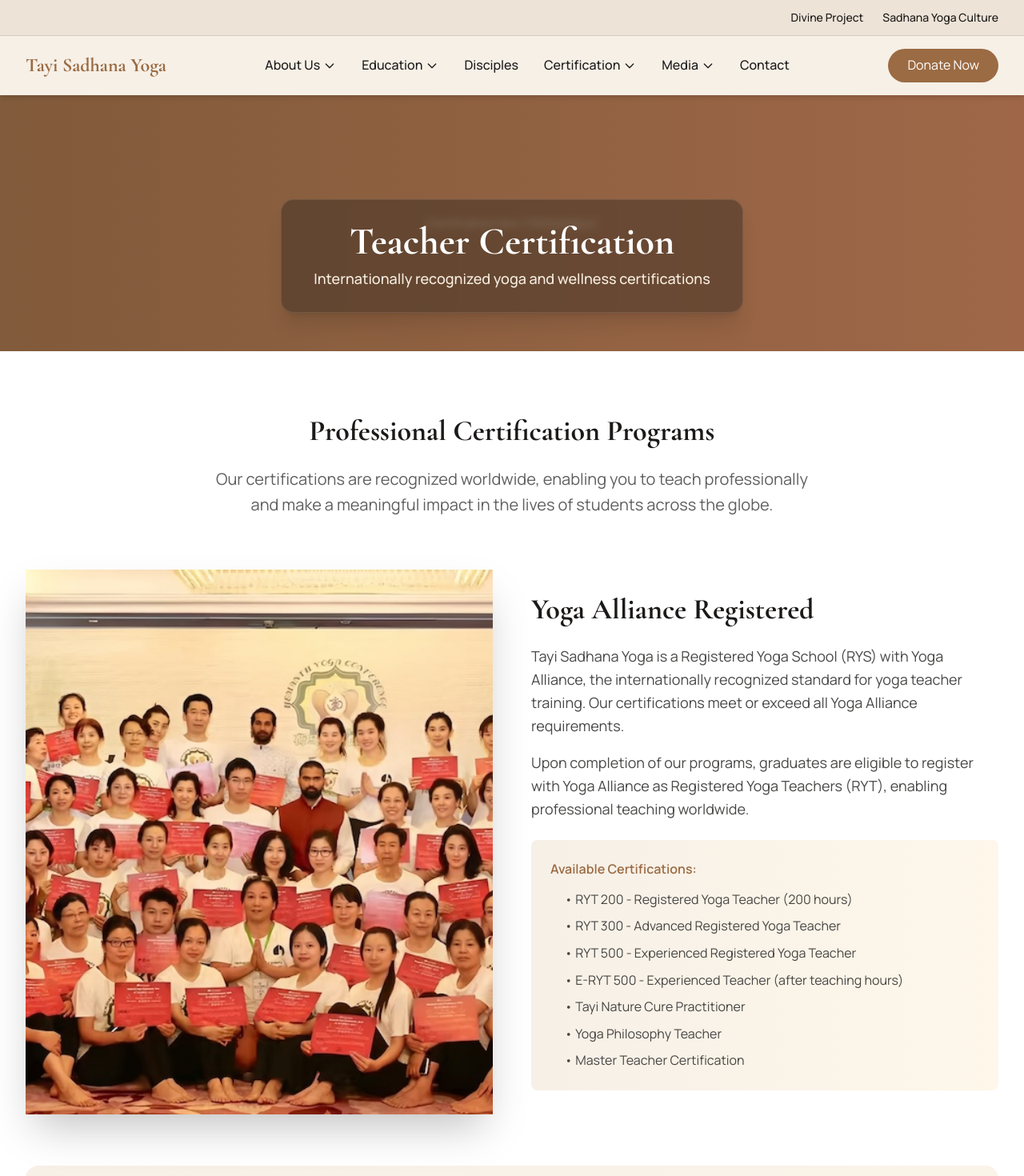
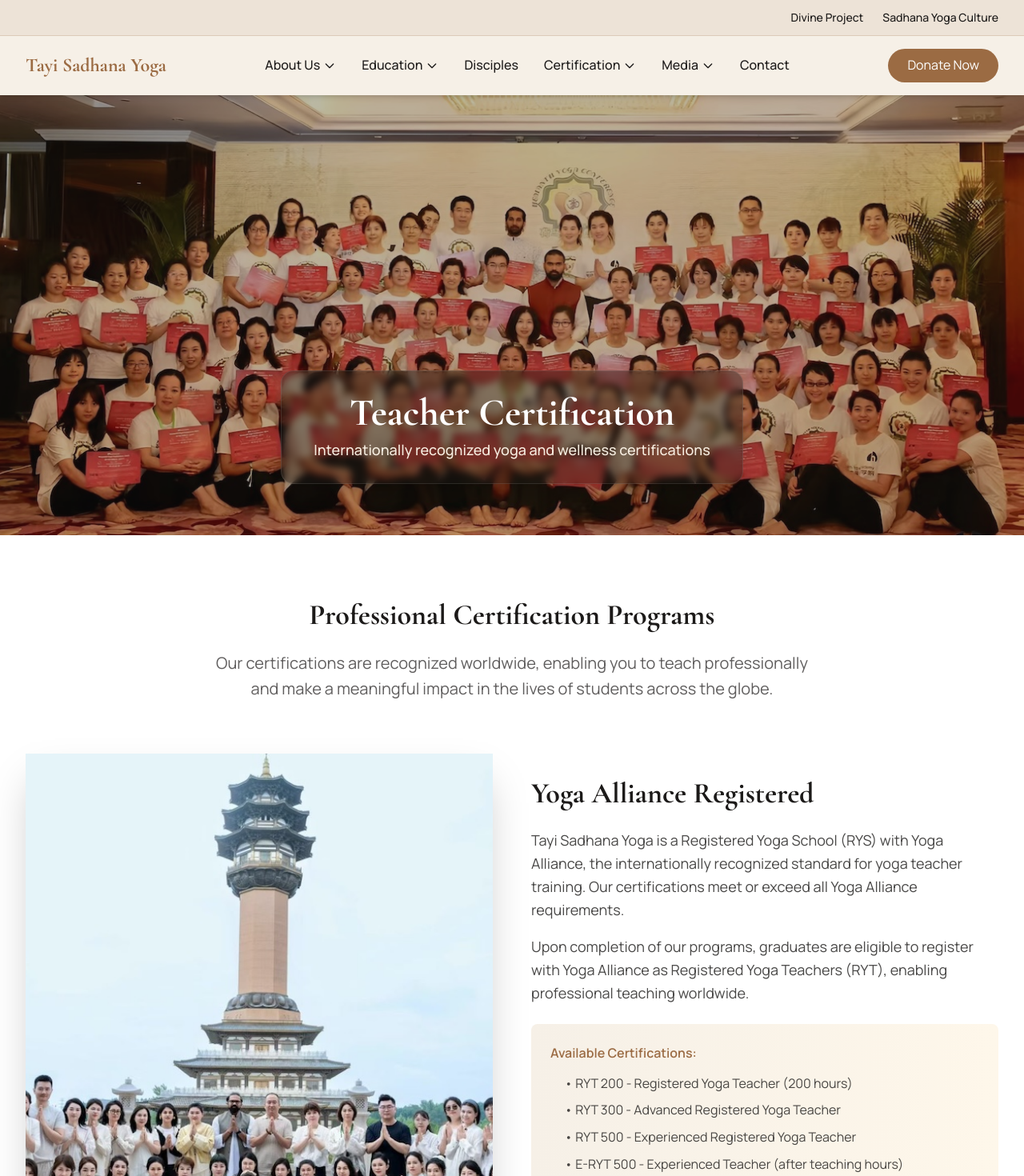
Before and after one commit to vedahametam/tayi-yoga, a React (Vite) app: page /certification/teacher-certification in a window 1280 px wide. Shown: the top 1470 px of the page at 80% size. Built offline with nearby package versions, Linux system fonts and the light colour scheme.

Commit message:
Move disciples.jpg to Hero, use students.jpg for Certification Ceremony, and align Continuing Education image to the bottom

```diff
--- a/src/react-app/components/ImagePlaceholder.tsx
+++ b/src/react-app/components/ImagePlaceholder.tsx
@@ -7,9 +7,20 @@ interface ImagePlaceholderProps {
   src?: string;
   alt?: string;
   className?: string;
+  objectFit?: 'cover' | 'contain' | 'fill' | 'none' | 'scale-down';
+  objectPosition?: string;
 }
 
-export default function ImagePlaceholder({ width, height, text, src, alt, className = '' }: ImagePlaceholderProps) {
+export default function ImagePlaceholder({
+  width,
+  height,
+  text,
+  src,
+  alt,
+  className = '',
+  objectFit = 'cover',
+  objectPosition = 'center'
+}: ImagePlaceholderProps) {
   const [imageError, setImageError] = useState(false);
   const [imageLoaded, setImageLoaded] = useState(false);
 
@@ -50,7 +61,8 @@ export default function ImagePlaceholder({ width, height, text, src, alt, classN
           <img
             src={src}
             alt={alt || text || 'Image'}
-            className={`w-full h-full object-cover ${imageLoaded ? 'opacity-100' : 'opacity-0'} transition-opacity duration-300`}
+            className={`w-full h-full ${imageLoaded ? 'opacity-100' : 'opacity-0'} transition-opacity duration-300`}
+            style={{ objectFit, objectPosition }}
             onLoad={() => setImageLoaded(true)}
             onError={() => setImageError(true)}
           />
--- a/src/react-app/pages/certification/TeacherCertification.tsx
+++ b/src/react-app/pages/certification/TeacherCertification.tsx
@@ -8,8 +8,9 @@ export default function TeacherCertification() {
       <PageHero
         title="Teacher Certification"
         subtitle="Internationally recognized yoga and wellness certifications"
-        imagePlaceholder="Certification Hero"
-        height="medium"
+        imageSrc="/images/general/disciples.jpg"
+        imagePosition="object-top"
+        height="large"
       />
 
       <section className="py-20 bg-white">
@@ -26,7 +27,7 @@ export default function TeacherCertification() {
 
           <div className="grid md:grid-cols-2 gap-12 items-center mb-16">
             <div>
-              <ImagePlaceholder width={600} height={700} src="/images/general/disciples.jpg" alt="Certification Ceremony" className="rounded-lg shadow-2xl object-cover" />
+              <ImagePlaceholder width={600} height={700} src="/images/general/students.jpg" alt="Certification Ceremony" className="rounded-lg shadow-2xl" objectFit="cover" objectPosition="center" />
             </div>
             <div>
               <h2 className="text-4xl font-serif font-bold text-ink mb-6">
@@ -179,7 +180,7 @@ export default function TeacherCertification() {
               </div>
             </div>
             <div>
-              <ImagePlaceholder width={600} height={600} src="/images/general/yoga_culture.jpg" alt="Continuing Education" className="rounded-lg shadow-2xl object-cover" />
+              <ImagePlaceholder width={600} height={600} src="/images/general/yoga_culture.jpg" alt="Continuing Education" className="rounded-lg shadow-2xl" objectFit="cover" objectPosition="bottom" />
             </div>
           </div>
 
```
